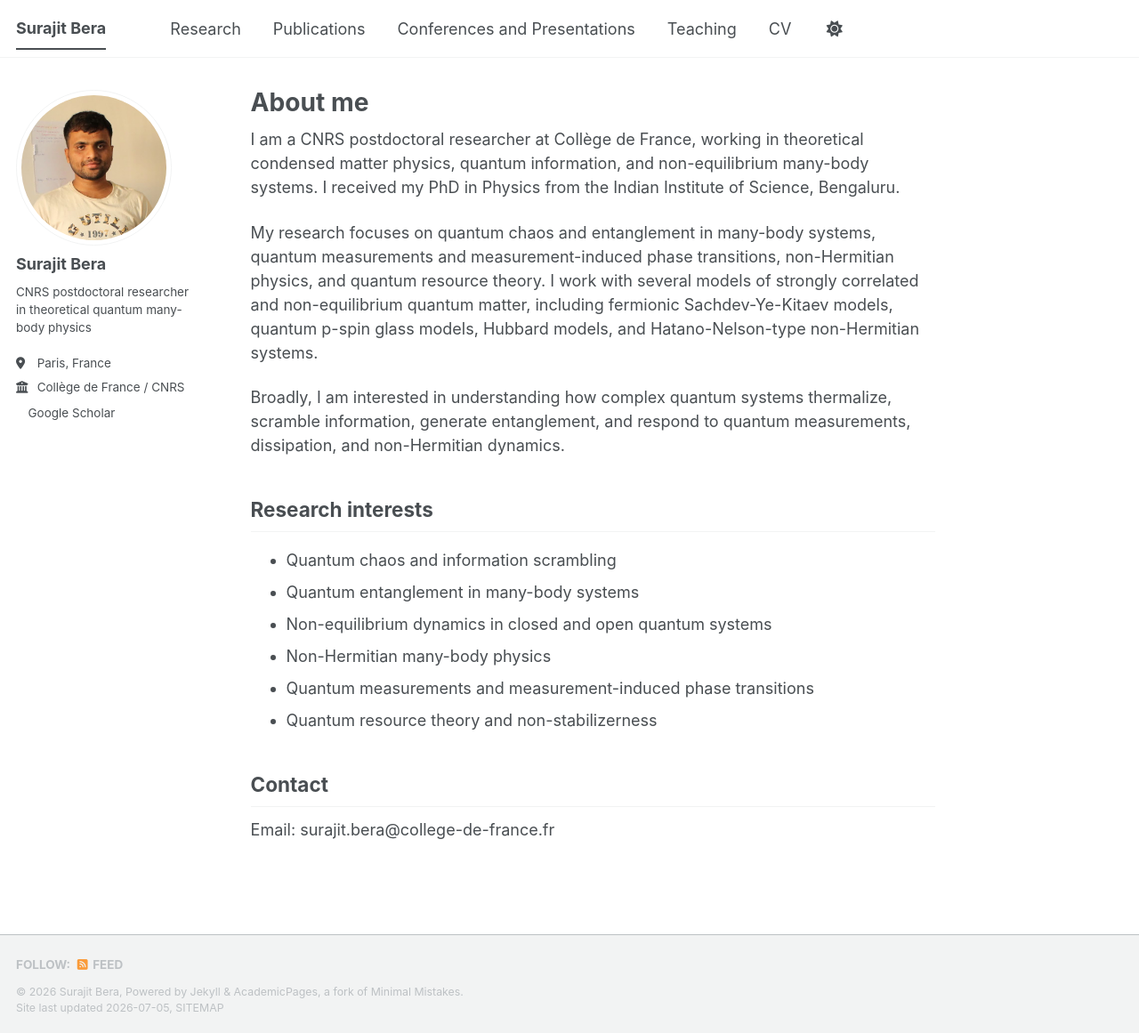
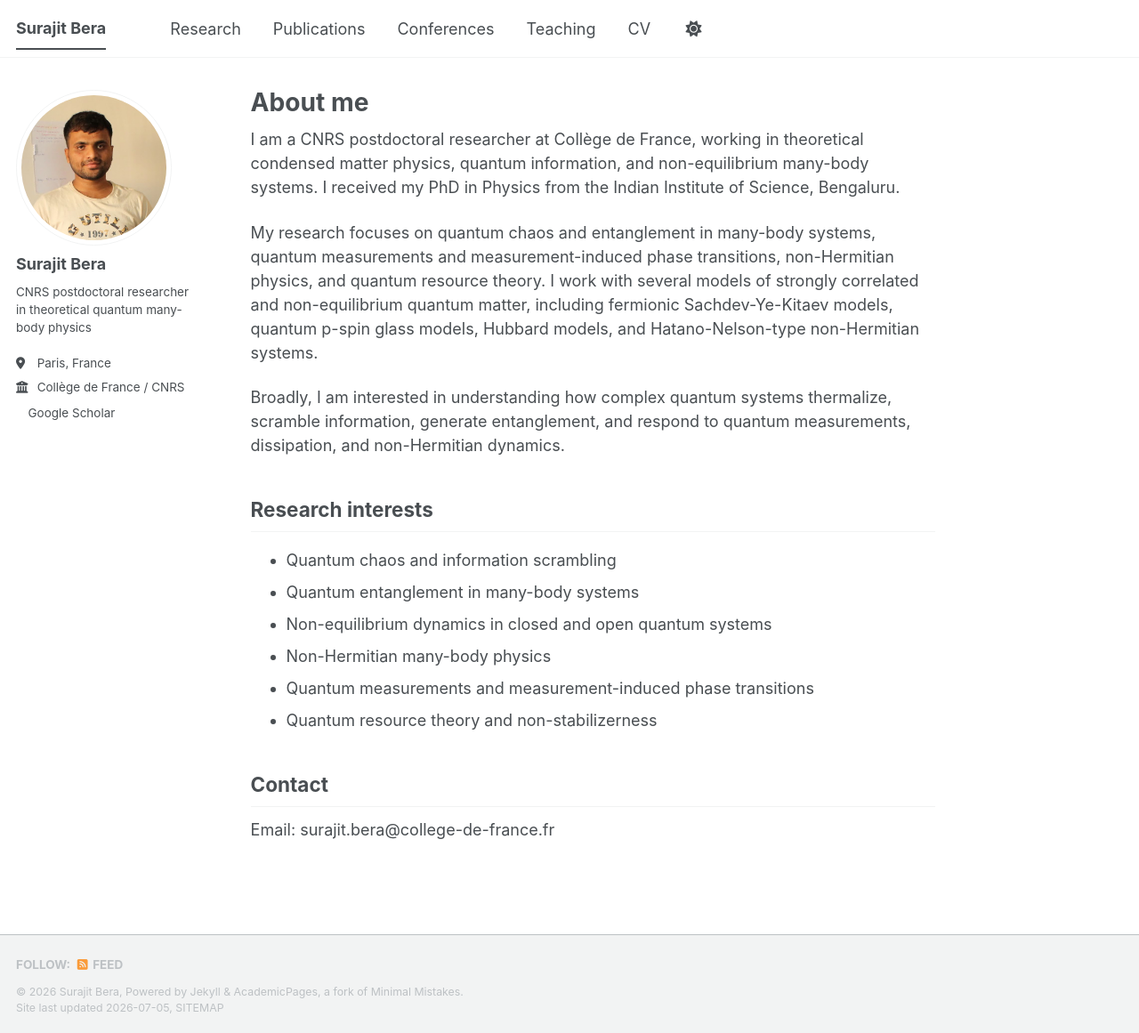
Before and after one commit to surajitbera-physics/surajitbera-physics.github.io, a Jekyll site: the page built from _pages/about.md, in a window 1280 px wide and 1161 px high. Shown: the whole window at 89% size. Built offline with Jekyll 4.4.1, drawn with Linux system fonts in a browser that asks for light colours; a style sheet for code colours, icons or effects is not loaded.

Commit message:
Rename 'Conferences and Presentations' to 'Conferences'

```diff
--- a/_data/navigation.yml
+++ b/_data/navigation.yml
@@ -14,7 +14,7 @@ main:
   - title: "Publications"
     url: /publications/
 
-  - title: "Conferences and Presentations"
+  - title: "Conferences"
     url: /talks/
 
   - title: "Teaching"
```
